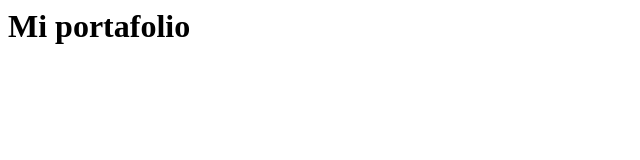
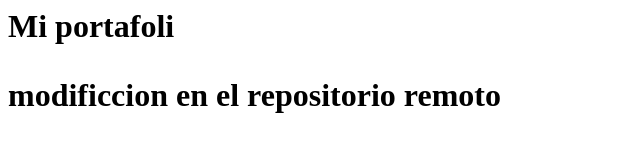
Before and after one commit to aaaron2018/Portafolio-FrontEnd, a plain HTML site: page index.html in a window 1280 px wide. Shown: the whole page, without its empty margins (0-640 px from the left). Drawn offline with Linux system fonts and the light colour scheme.

Commit message:
Update index.html

```diff
--- a/index.html
+++ b/index.html
@@ -1,3 +1,2 @@
-<h1>Mi portafolio
-
-</h1>
+<h1>Mi portafoli </h>
+<p>modificcion en el  repositorio remoto</p>
```
